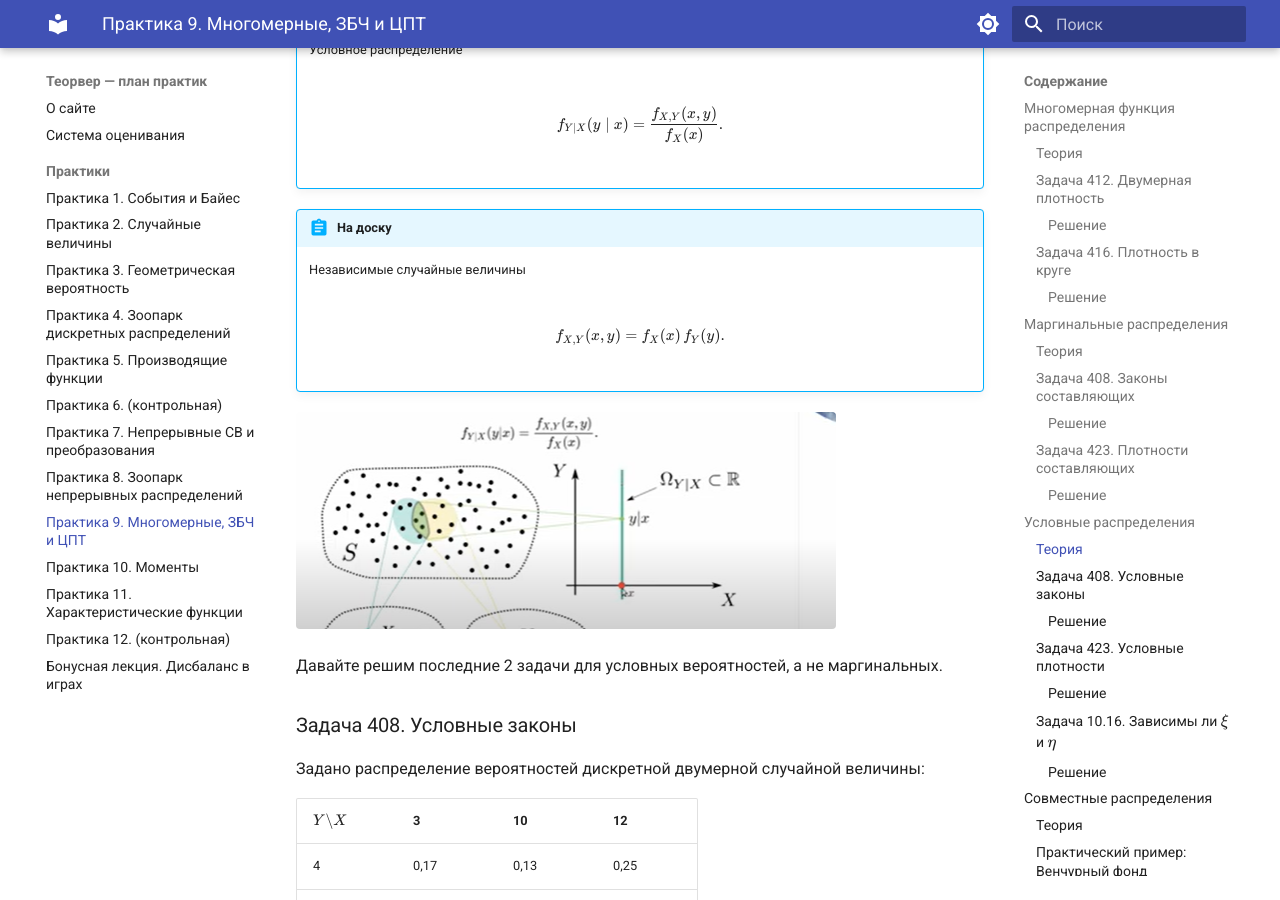
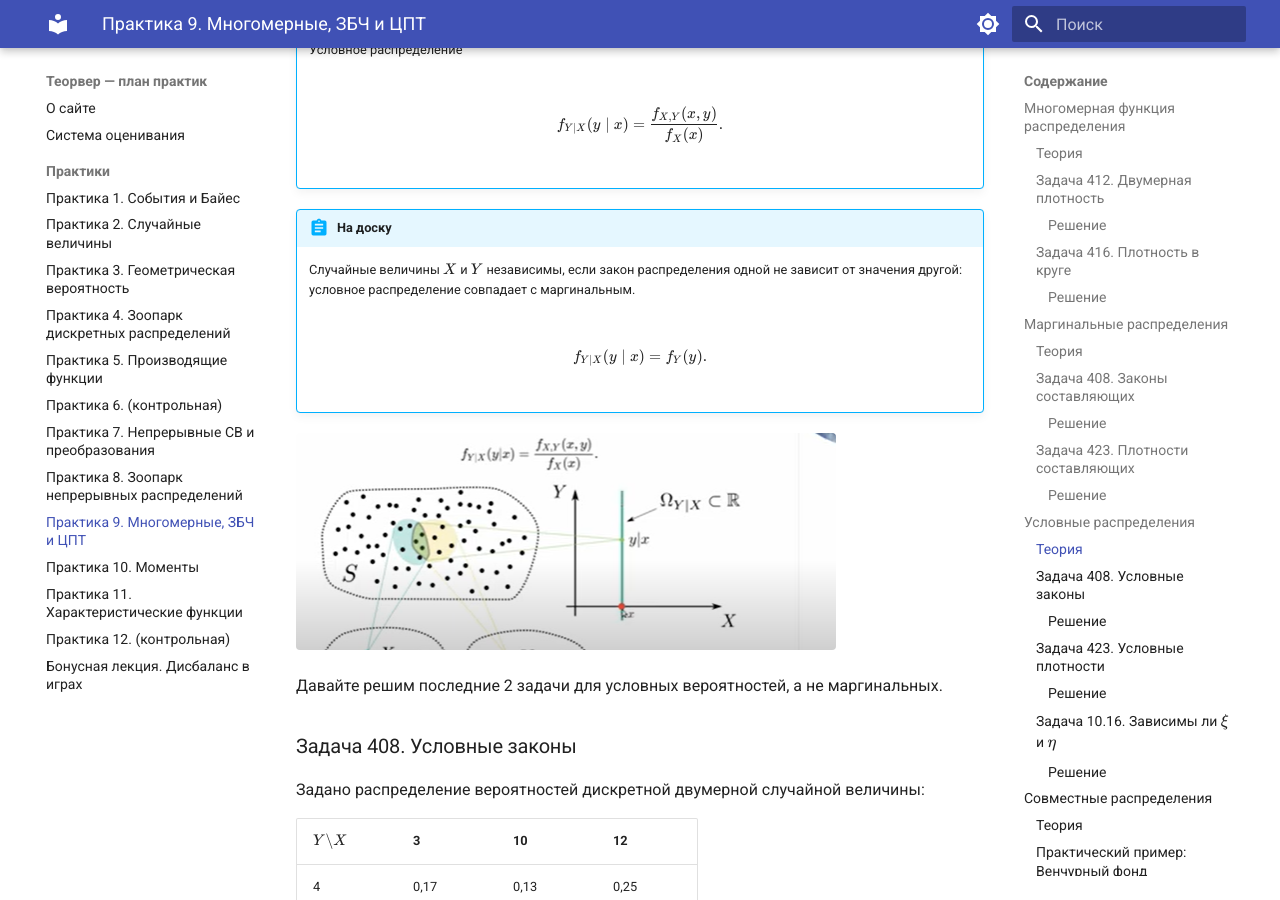
Before and after one commit to paVlaDog/teorver-site, an MkDocs documentation site: the page built from docs/practices/p09.md, in a window 1280 px wide and 900 px high, scrolled down 6130 px. Built offline with MkDocs 1.6.1 and Material for MkDocs 9.7.7, drawn with Linux system fonts in a browser that asks for light colours.

Commit message:
Задать независимость через условное распределение, чтобы произведение плотностей осталось следствием.
Co-authored-by: Cursor <cursoragent@cursor.com>

```diff
--- a/docs/practices/p09.md
+++ b/docs/practices/p09.md
@@ -299,10 +299,10 @@ $$
     $$
 
 !!! abstract "На доску"
-    Независимые случайные величины
+    Случайные величины $X$ и $Y$ независимы, если закон распределения одной не зависит от значения другой: условное распределение совпадает с маргинальным.
 
     $$
-    f_{X,Y}(x, y) = f_X(x)\, f_Y(y).
+    f_{Y\mid X}(y\mid x) = f_Y(y).
     $$
 
 ![Условное распределение](../assets/p09/11.png)
```
